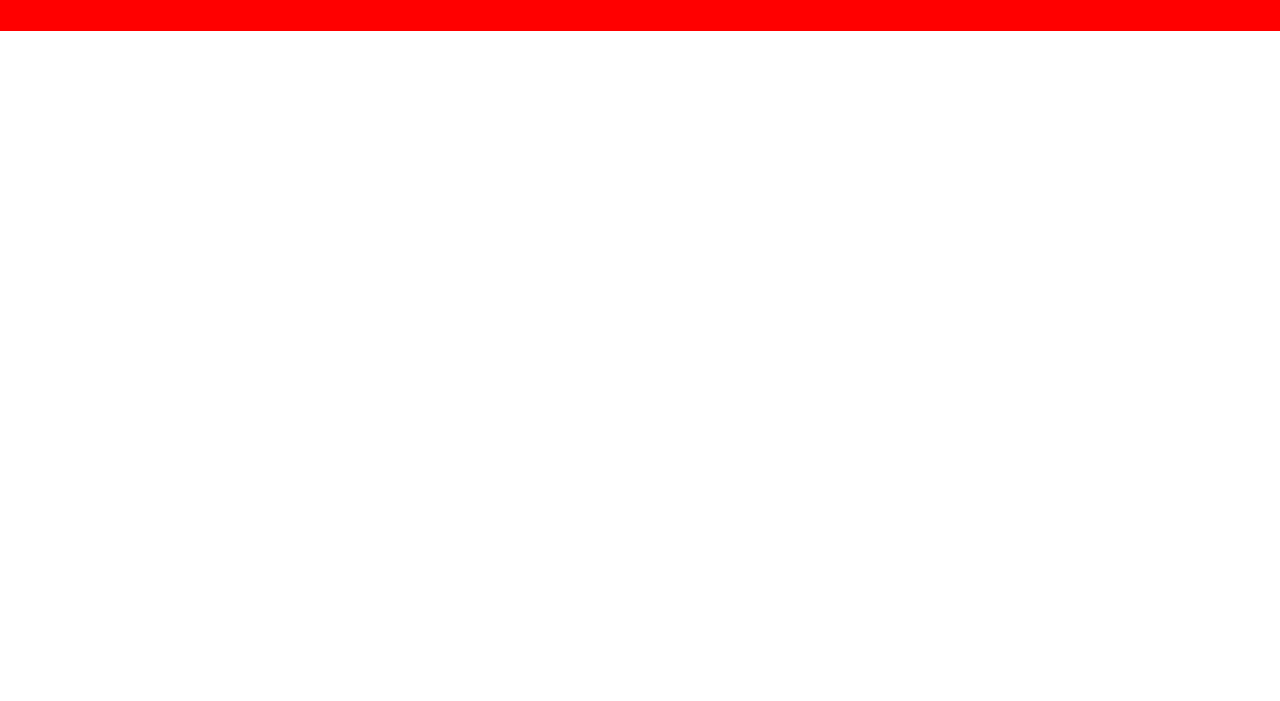
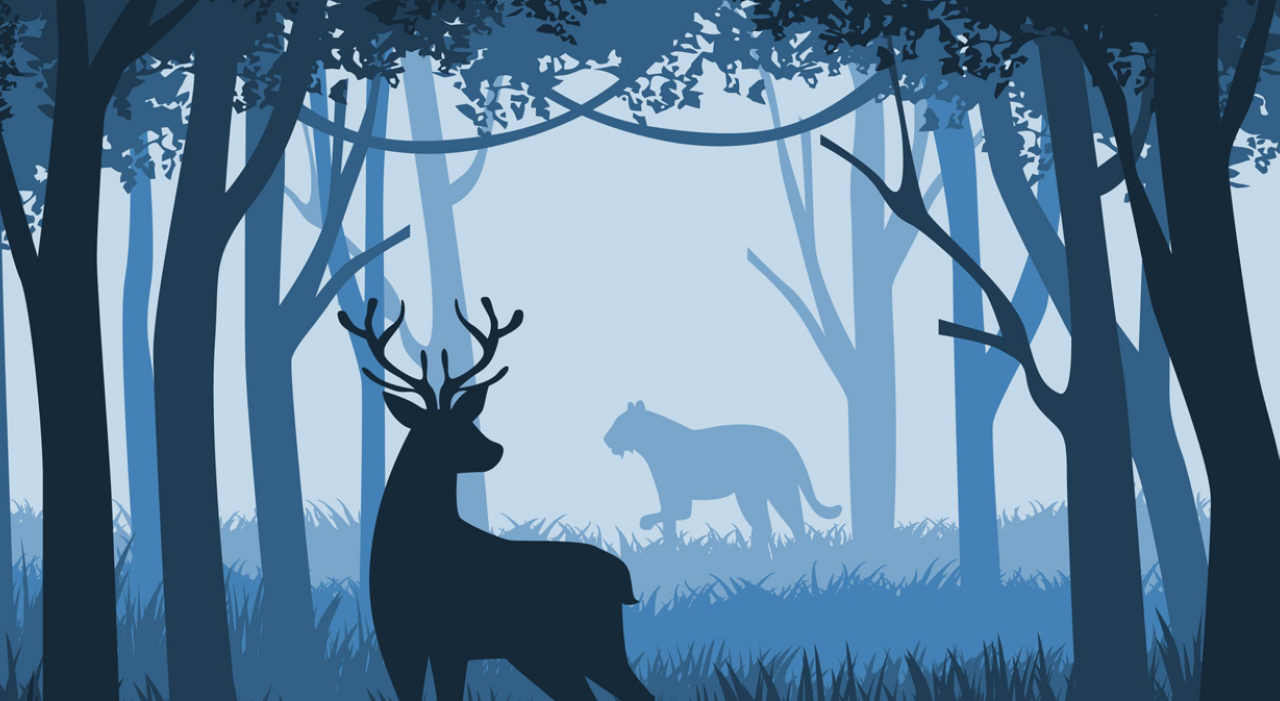
Before and after one commit to Alejandroq12/form-validator, a plain HTML site: page index.html in a window 1280 px wide. Shown: the part 99-800 px from the top of the page. Drawn offline with Linux system fonts and the light colour scheme.

Commit message:
Add style to body

```diff
--- a/assets/css/style.css
+++ b/assets/css/style.css
@@ -1,10 +1,20 @@
-import url('https://fonts.googleapis.com/css2?family=Poppins:wght@400;500;600;700&display=swap');
+@import url('https://fonts.googleapis.com/css2?family=Poppins:wght@400;500;600;700&display=swap');
 
 * {
   font-family: 'Poppins', sans-serif;
   margin: 0;
   padding: 0;
   box-sizing: border-box;
+}
+
+body {
+    display: flex;
+    justify-content: center;
+    align-items: center;
+    min-height: 100vh;
+    background: url('../images/background.jpg') no-repeat;
+    background-size: cover;
+    background-position: center;
 }
 
 header {
```
Also changed, not shown: assets/images/background.jpg (added).
